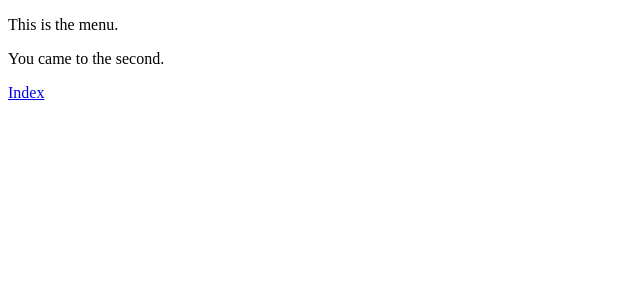
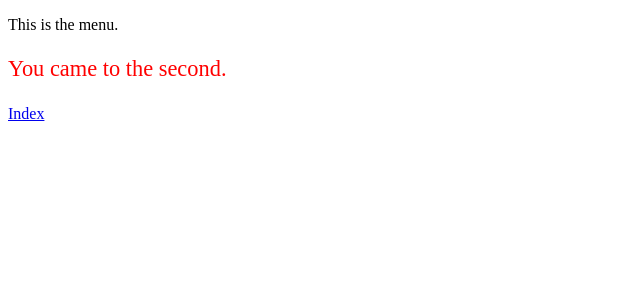
Before and after one commit to rodrigocfd/react-mpa, a React app: page / in a window 1280 px wide. Shown: the top 300 px of the page, without its empty margins (0-640 px from the left). Built offline with nearby package versions, Linux system fonts and the light colour scheme.

Commit message:
CSS modules support.

```diff
--- a/package.json
+++ b/package.json
@@ -14,10 +14,11 @@
 		"@babel/preset-env": "^7.9.6",
 		"@babel/preset-react": "^7.9.4",
 		"babel-loader": "^8.1.0",
+		"clean-webpack-plugin": "^3.0.0",
 		"css-loader": "^3.5.3",
-		"clean-webpack-plugin": "^3.0.0",
 		"file-loader": "^6.0.0",
 		"html-webpack-plugin": "^4.3.0",
+		"style-loader": "^1.2.1",
 		"webpack": "^4.43.0",
 		"webpack-cli": "^3.3.11",
 		"webpack-dev-server": "^3.10.3"
--- /dev/null
+++ b/src/pages/second/second.css
@@ -0,0 +1,4 @@
+.red {
+	color: red;
+	font-size: 140%;
+}
--- a/src/pages/second/second.js
+++ b/src/pages/second/second.js
@@ -2,6 +2,7 @@ import React from 'react';
 import ReactDOM from 'react-dom';
 
 import Header from 'components/Header';
+import c from './second.css';
 
 ReactDOM.render(<Main />,
 	document.getElementById('main'));
@@ -9,7 +10,7 @@ ReactDOM.render(<Main />,
 function Main() {
 	return (<>
 		<Header />
-		<p>You came to the second.</p>
+		<p className={c.red}>You came to the second.</p>
 		<p><a href="../index.html">Index</a></p>
 	</>);
 }
```
Also changed, not shown: 1 other file (tests, documents, lock files or other folders).
